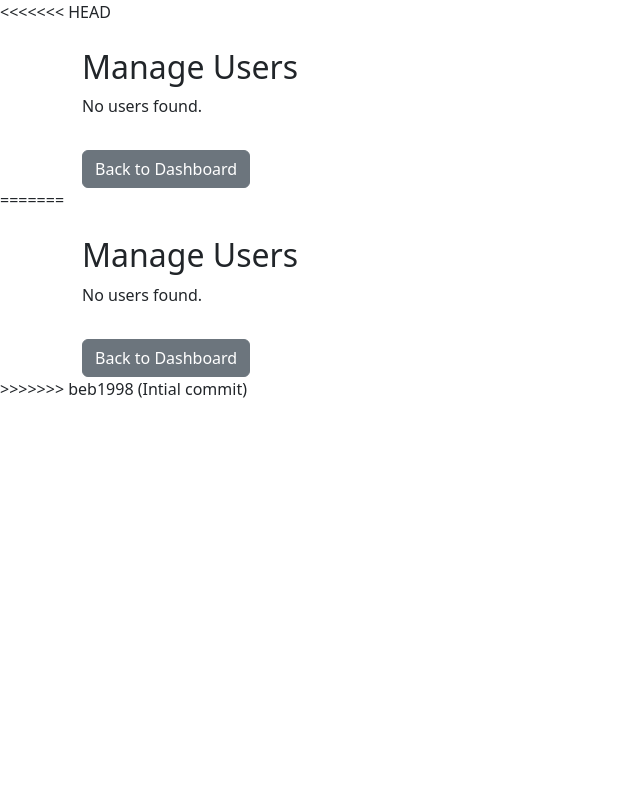
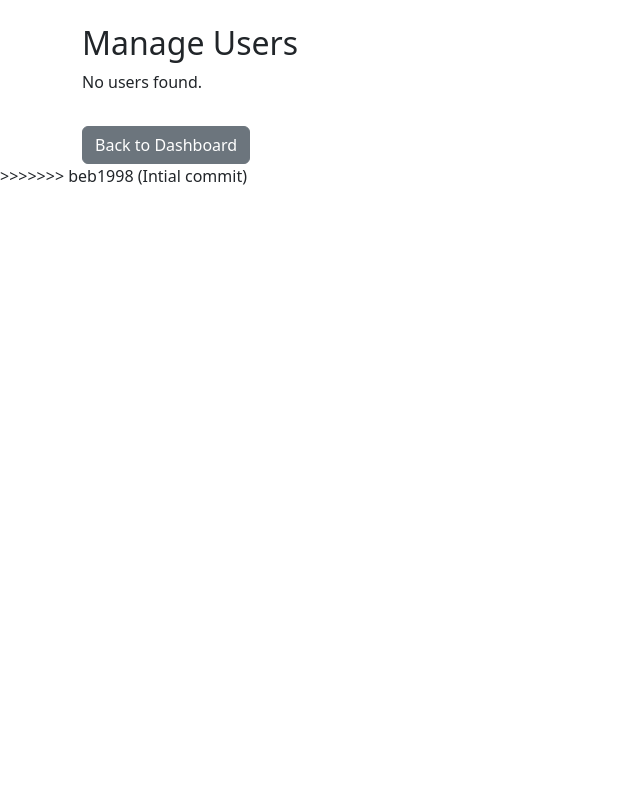
Before and after one commit to VictoriaNyam/AI_Itinerary_project, a Python web app: template app/templates/manage_users.html in a window 1280 px wide. Shown: the whole page, without its empty margins (0-640 px from the left). Run offline with Jinja, Linux system fonts and the light colour scheme; the template is opened without the code that fills it, so the values that code supplies are empty.

Commit message:
Update manage_users.html

```diff
--- a/app/templates/manage_users.html
+++ b/app/templates/manage_users.html
@@ -1,42 +1,4 @@
-<<<<<<< HEAD
-<!DOCTYPE html>
-<html lang="en">
-<head>
-    <meta charset="UTF-8">
-    <meta name="viewport" content="width=device-width, initial-scale=1.0">
-    <title>Manage Users</title>
-    <!-- Bootstrap CSS for styling -->
-    <link href="https://cdn.jsdelivr.net/npm/bootstrap@5.3.0/dist/css/bootstrap.min.css" rel="stylesheet">
-</head>
-<body>
 
-<div class="container mt-4">
-    <h2>Manage Users</h2>
-    <ul class="list-group">
-        {% for user in users %}
-            <li class="list-group-item">
-                <strong>{{ user.username }}</strong> ({{ user.email }})
-                {% if user.is_admin %}
-                    <span class="badge bg-success">Admin</span>
-                {% else %}
-                    <form action="{{ url_for('main.delete_user', user_id=user.id) }}" method="POST" style="display:inline;">
-                        <button type="submit" class="btn btn-danger btn-sm" onclick="return confirm('Are you sure you want to delete this user?')">Delete</button>
-                    </form>
-                {% endif %}
-            </li>
-        {% else %}
-            <p>No users found.</p>
-        {% endfor %}
-    </ul>
-    <a href="{{ url_for('main.admin_dashboard') }}" class="btn btn-secondary mt-3">Back to Dashboard</a>
-</div>
-
-<!-- Bootstrap JS and Popper.js for functionality -->
-<script src="https://cdn.jsdelivr.net/npm/@popperjs/core@2.11.6/dist/umd/popper.min.js"></script>
-<script src="https://cdn.jsdelivr.net/npm/bootstrap@5.3.0/dist/js/bootstrap.min.js"></script>
-</body>
-</html>
-=======
 <!DOCTYPE html>
 <html lang="en">
 <head>
```
